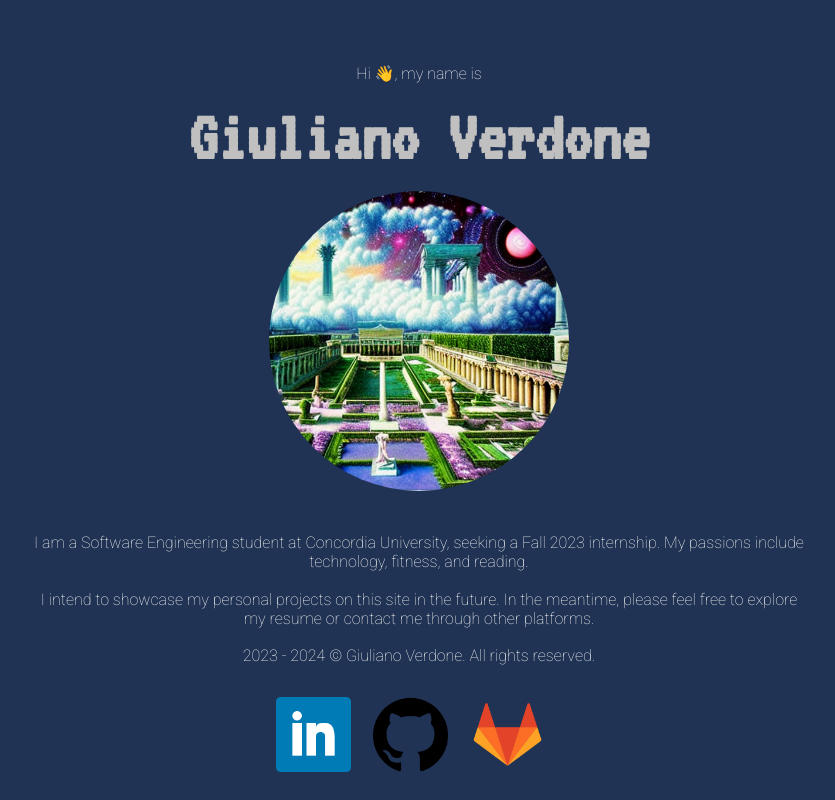
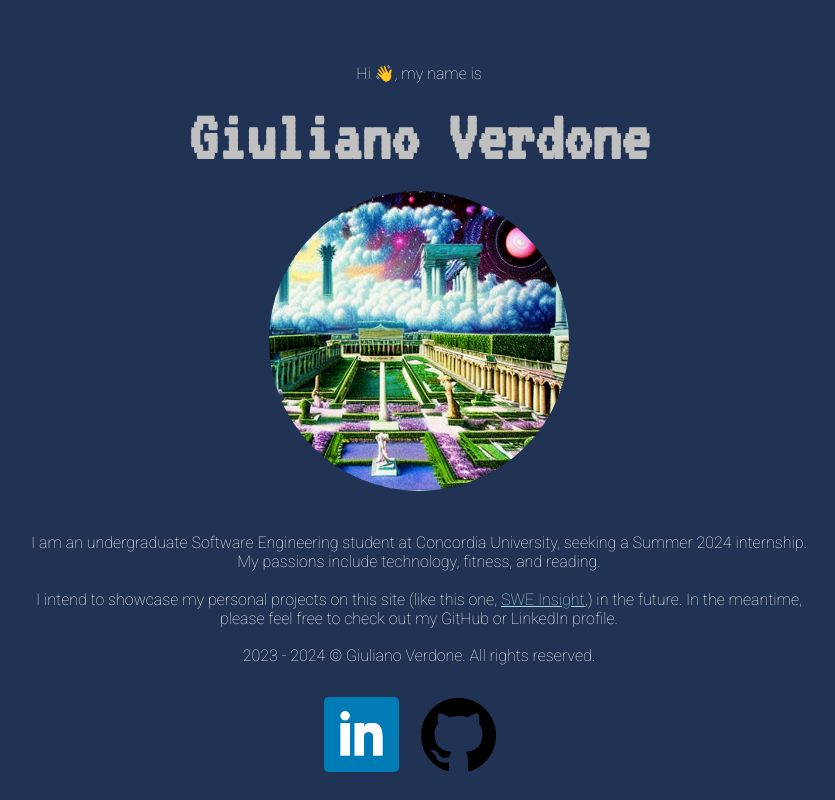
Before and after one commit to Verdone/My-website, a plain HTML site: page index.html in a window 1280 px wide. Shown: the top 800 px of the page, without its empty margins (221-1056 px from the left). Drawn offline with Linux system fonts and the light colour scheme.

Commit message:
Update index.html

```diff
--- a/index.html
+++ b/index.html
@@ -20,8 +20,9 @@
     <img class="profile" src="img/profile.png" alt="portfolio logo">
 
     <p class="bio bio-desc">
-        <br><br>I am a Software Engineering student at Concordia University, seeking a Fall 2023 internship. My passions include technology, fitness, and reading.
-        <br><br>I intend to showcase my personal projects on this site in the future. In the meantime, please feel free to explore my resume or contact me through other platforms.
+        <br><br>I am an undergraduate Software Engineering student at Concordia University, seeking a Summer 2024 internship. My passions include technology, fitness, and reading.
+        <br><br>I intend to showcase my personal projects on this site (like this one, <a href="https://swe-insight.vercel.app/algorithms/sorting/bubble-sort" target="_blank" style="color: lightblue;">SWE Insight</a>,) in the future.
+         In the meantime, please feel free to check out my GitHub or LinkedIn profile.
     </p>
 
     <br><p class="bio bio-desc" >2023 - 2024 © Giuliano Verdone. All rights reserved.</p>
@@ -29,7 +30,6 @@
     <div class="logo-row" style="margin-left: 0;">
         <a href="https://www.linkedin.com/in/giuliano-verdone/" target=”_blank” title="LinkedIn"><img class="logo" src="img/linkedin.png" alt="linkedIn logo"></a>
         <a href="https://github.com/Verdone" target=”_blank” title="GitHub"><img class="logo" src="img/github.png" alt="github logo"></a>
-        <a href="https://gitlab.com/Verdone" target=”_blank” title="GitLab"><img class="logo" src="img/gitlab.png" alt="gitlab logo"> </a>
     </div>
 
     <div class="animation-area">
```
